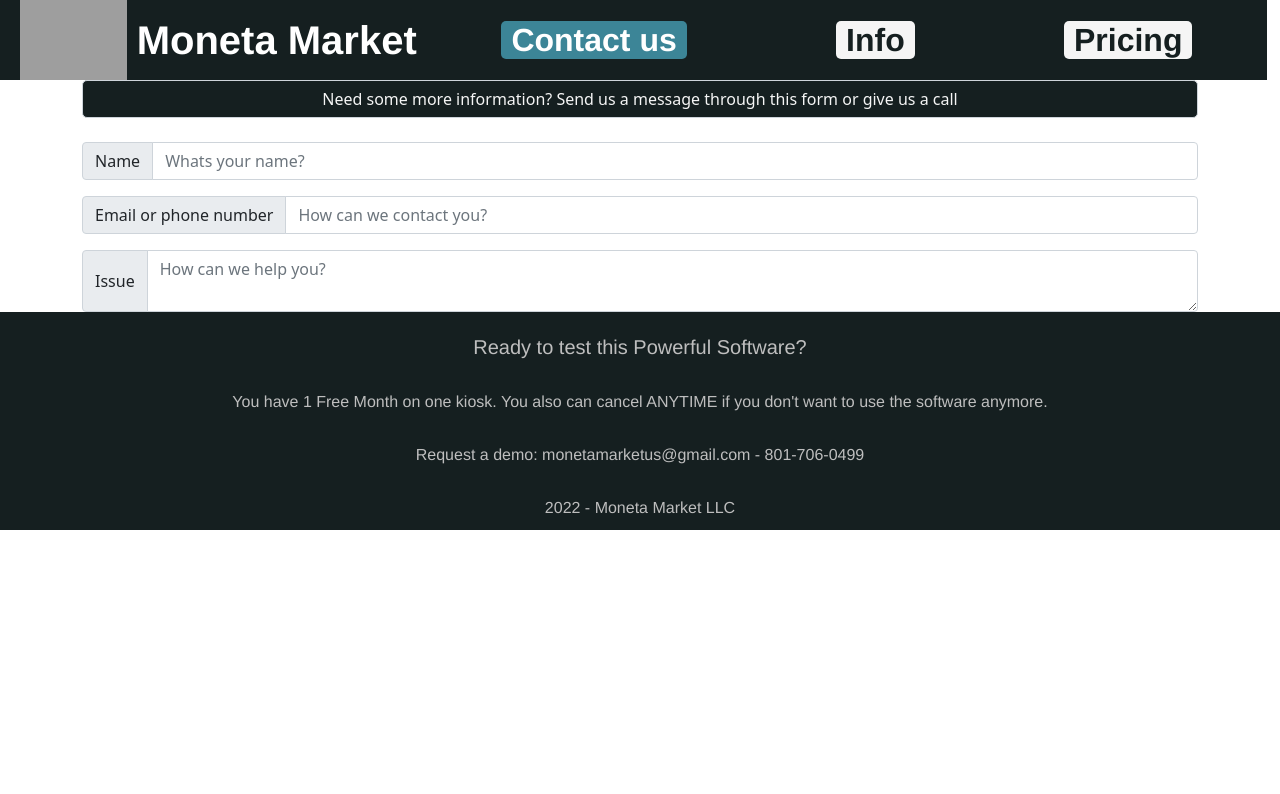
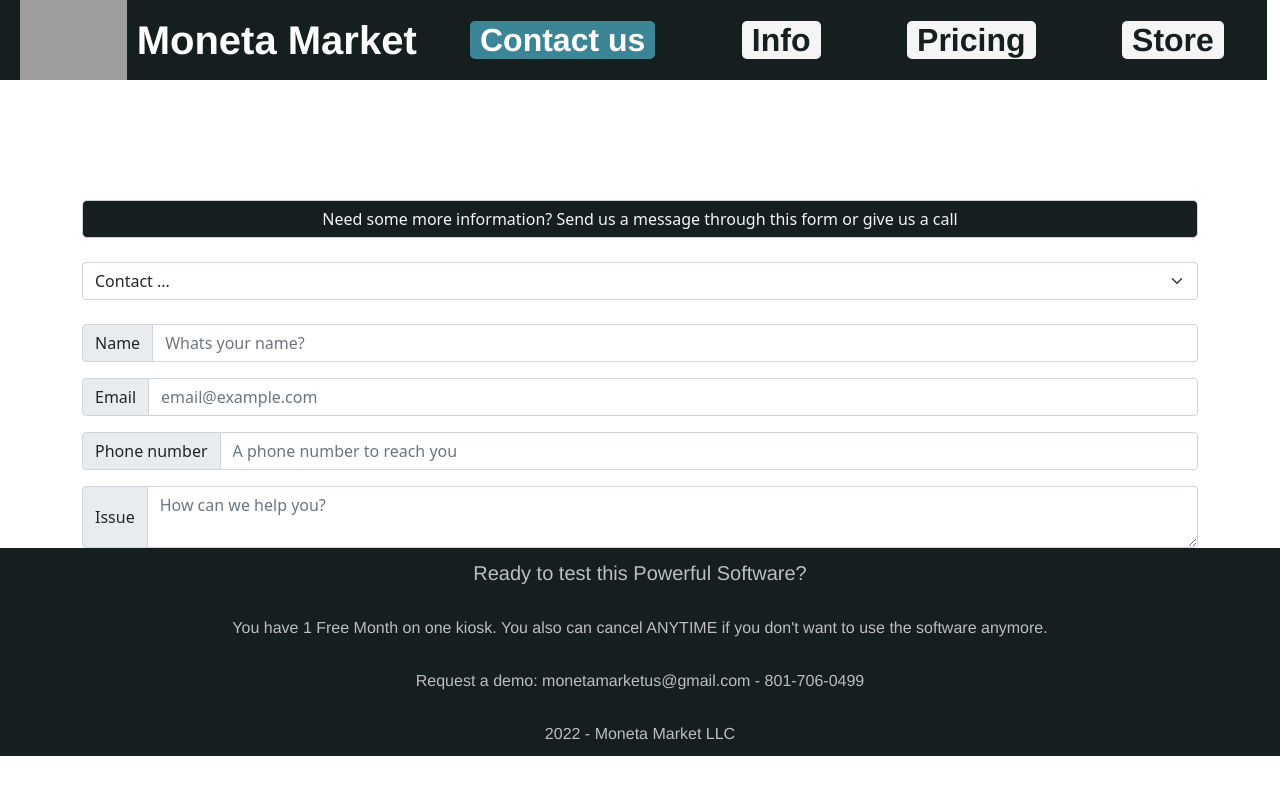
Before and after one commit to Lua19/Moneta, an Angular app: page /contact in a window 1280 px wide. Shown: the top 794 px of the page. Built offline with nearby package versions, Linux system fonts and the light colour scheme; grey boxes are pictures that could not be loaded.

Commit message:
Changed design layout

```diff
--- a/src/app/Items/footer/footer.component.css
+++ b/src/app/Items/footer/footer.component.css
@@ -1,11 +1,12 @@
 .footer{
     background-color: #151f20;
     color: rgb(190, 190, 190);
+    text-align: center;
+    width: 100%;
+    font-family: 'Montserrat', "Helvetica", Arial, sans-serif;
     bottom: 0;
-    width: 100%;
-    text-align: center;
-    font-family: 'Montserrat', "Helvetica", Arial, sans-serif;
-    padding-top: 10px;
+
+
 }
 #text-space{
     padding-top: 1%;
--- a/src/app/Items/footer/footer.component.html
+++ b/src/app/Items/footer/footer.component.html
@@ -3,5 +3,5 @@
     <h5 id="text-space">Ready to test this Powerful Software?</h5>
     <h6 id="text-space">You have 1 Free Month on one kiosk. You also can cancel ANYTIME if you don't want to use the software anymore.</h6>
     <h6 id="text-space">Request a demo: monetamarketus@gmail.com - 801-706-0499</h6>
-    <h6 id="text-space">2022 - Moneta Market LLC</h6>
+    <h6 id="text-space">{{year}} - Moneta Market LLC</h6>
 </div>
--- a/src/app/Items/footer/footer.component.ts
+++ b/src/app/Items/footer/footer.component.ts
@@ -1,3 +1,4 @@
+import { getLocaleDateFormat } from '@angular/common';
 import { Component, OnInit } from '@angular/core';
 
 @Component({
@@ -7,6 +8,8 @@
 })
 export class FooterComponent implements OnInit {
 
+  year : number = new Date().getFullYear();
+
   constructor() { }
 
   ngOnInit(): void {
--- a/src/app/Items/nav-bar/nav-bar.component.html
+++ b/src/app/Items/nav-bar/nav-bar.component.html
@@ -1,5 +1,5 @@
 <div id="top-bar">
-    <div id="main-link">
+    <div id="main-link" routerLink="">
         <img id="logo-img" src="http://drive.google.com/uc?export=view&id=1YVktoTjNITNIuEB4Vjw0auakTe6RW166" alt="moneta">
         <h1 class="title">Moneta Market</h1>
     </div>
@@ -10,7 +10,7 @@
     <div class="bar-tab-body" routerLink="price">
         <h2 class="bar-tab">Pricing</h2>
     </div>
-    <!-- <div class="bar-tab-body" routerLink="store">
+    <div class="bar-tab-body" routerLink="store">
         <h2 class="bar-tab">Store</h2>
-    </div> -->
+    </div>
 </div>
--- a/src/app/Pages/contact/contact.component.css
+++ b/src/app/Pages/contact/contact.component.css
@@ -1,5 +1,6 @@
 .container{
     margin-top: 80px;
+    padding-top: 15vh;
 }
 
 #title-span{
--- a/src/app/Pages/contact/contact.component.html
+++ b/src/app/Pages/contact/contact.component.html
@@ -1,15 +1,29 @@
 <div class="animate__animated animate__fadeInLeft container">
 
   <span class="input-group-text" id="title-span">Need some more information? Send us a message through this form or give us a call</span>
+  <br>
+  <select class="form-select " aria-label="Default select example">
+    <option selected>Contact ...</option>
+    <option value="1">I wish to buy a kiosk</option>
+    <option value="2">I have further questions </option>
+    <option value="3">Other...</option>
+  </select>
   <br>
   <div class="input-group mb-3">
     <span class="input-group-text" id="basic-addon1">Name</span>
     <input type="text" class="form-control" placeholder="Whats your name?" aria-label="Username" aria-describedby="basic-addon1">
   </div>
 
+
+
   <div class="input-group mb-3">
-    <span class="input-group-text" id="basic-addon1">Email or phone number</span>
-    <input type="text" class="form-control" placeholder="How can we contact you?" aria-label="Username" aria-describedby="basic-addon1">
+    <span class="input-group-text" id="basic-addon1">Email </span>
+    <input type="text" class="form-control" placeholder="email@example.com" aria-label="Username" aria-describedby="basic-addon1">
+  </div>
+
+  <div class="input-group mb-3">
+    <span class="input-group-text" id="basic-addon1">Phone number</span>
+    <input type="text" class="form-control" placeholder="A phone number to reach you" aria-label="Username" aria-describedby="basic-addon1">
   </div>
 
 
--- a/src/app/Pages/price-page/price-page.component.css
+++ b/src/app/Pages/price-page/price-page.component.css
@@ -19,6 +19,8 @@
 }
 #add-button{
     width: 15%;
+    font-family: 'Montserrat', "Helvetica", Arial, sans-serif;
+    font-weight: 600;
     text-align: center;
     margin: auto;
     justify-content: center;
@@ -28,9 +30,12 @@
     color: whitesmoke;
     border: 1px gray;
 
+
 }
 #calc-button{
     width: 15%;
+    font-family: 'Montserrat', "Helvetica", Arial, sans-serif;
+    font-weight: 600;
     text-align: center;
     margin: auto;
     justify-content: center;
@@ -45,5 +50,5 @@
     border-style: solid;
 }
 .container{
-    padding-bottom: 15vh;
+    padding-bottom: 10vh;
 }
--- a/src/styles.css
+++ b/src/styles.css
@@ -1,7 +1,11 @@
 /* You can add global styles to this file, and also import other style files */
 .html{
-    height: 100%;
+    height: 100vh;
     width: 100vw;
     overflow: hidden;
+    position: relative;
 }
-.body { min-height: 100% }
+.body {
+    min-height: 100vh;
+    position: relative;
+}
```
Also changed, not shown: src/app/Pages/price-page/price-page.component.html (+5 -6 lines).
